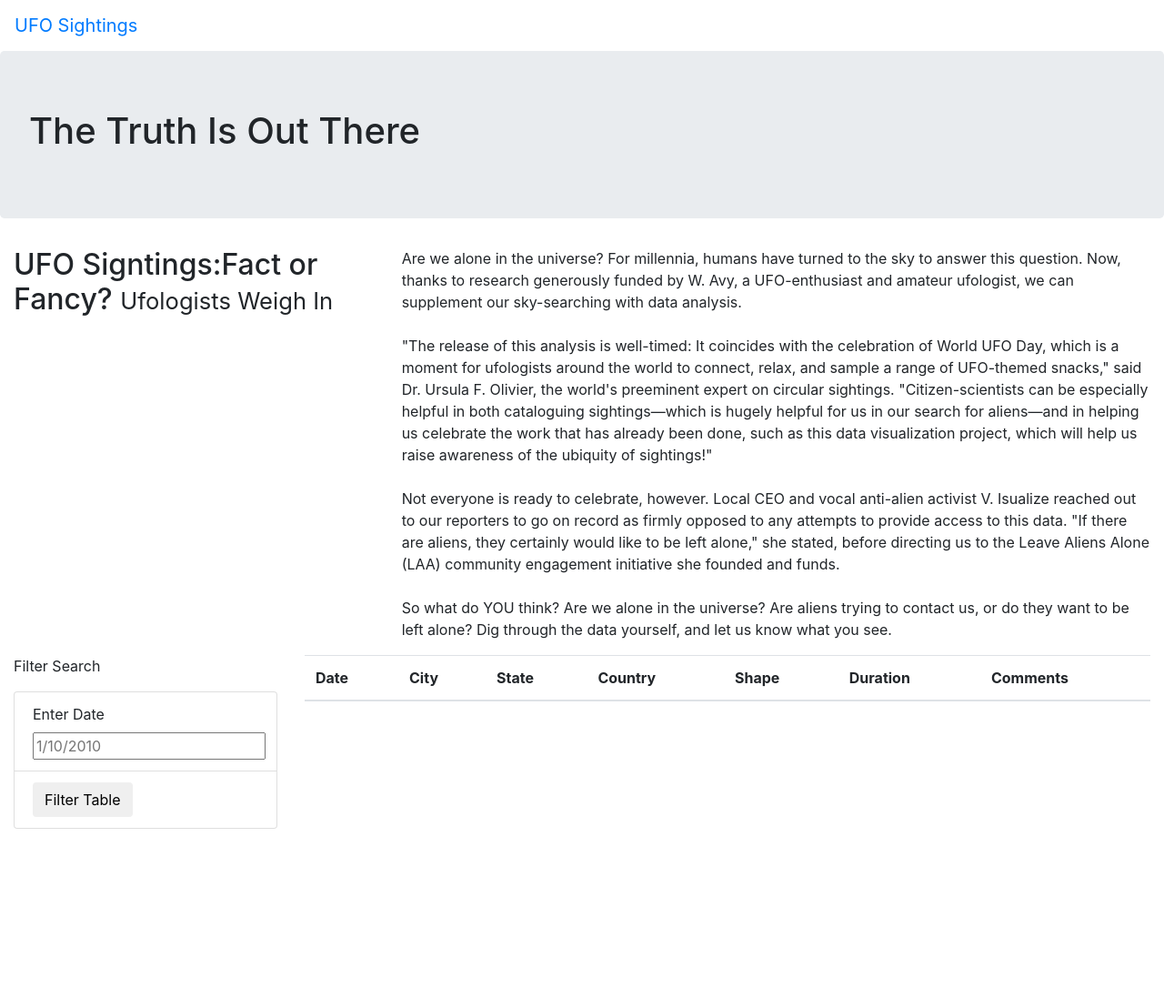
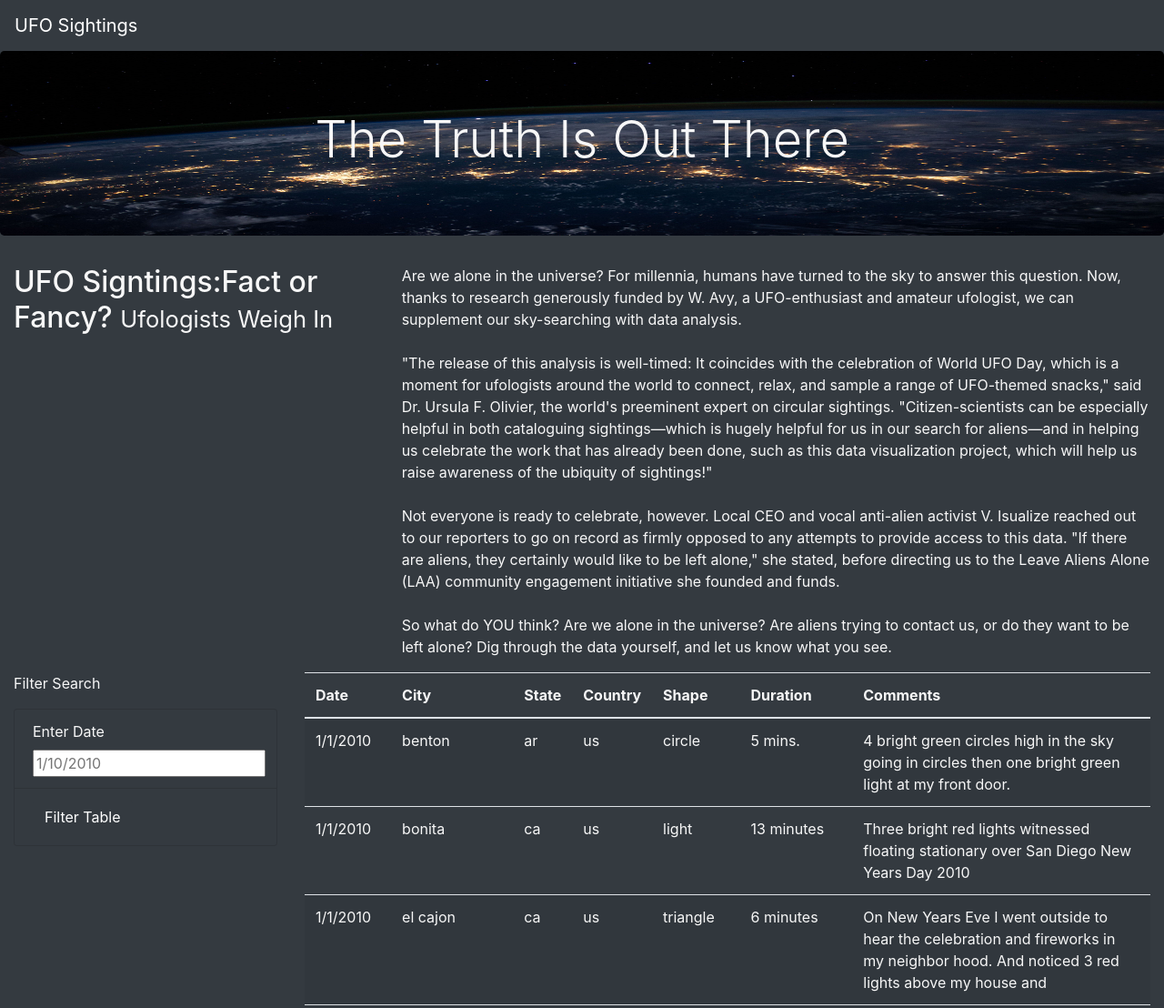
Before and after one commit to ejlaflure/UFOs, a plain HTML site: page index.html in a window 1280 px wide. Shown: the top 1108 px of the page at 91% size. Before the commit the page ends 911 px from the top, so only its background shows below. Drawn offline with nearby package versions, Linux system fonts and the light colour scheme.

Commit message:
adding rest of html and style elements to webpage

```diff
--- a/index.html
+++ b/index.html
@@ -12,14 +12,14 @@
     />
     <link rel="stylesheet" href="static/css/style.css">
 </head>
-<body>
+<body class="bg-dark">
     <div class="wrapper">
-        <nav class="navbar navbar-expand-lg">
+        <nav class="navbar navbar-dark bg-dark navbar-expand-lg">
             <!--- Navigation link to HTML file --->
             <a class="navbar-brand" href="index.html">UFO Sightings</a>
         </nav>
         <div class="jumbotron">
-            <h1>The Truth Is Out There</h1>
+            <h1 class="display-4">The Truth Is Out There</h1>
         </div>
         <div class="container-fluid">
             <div class="row">
@@ -56,15 +56,17 @@
             <div class="row">
                 <div class="col-md-3">
                     <!--- Filters for the Table --->
-                    <form>
+                    <form class="bg-dark">
                         <p>Filter Search</p>
-                        <ul class="list-group">
-                            <li class="list-group-item">
+                        <ul class="bg-dark list-group">
+                            <li class="bg-dark list-group-item">
                                 <label for="date">Enter Date</label>
                                 <input type="text" placeholder="1/10/2010" id="datetime" />
                             </li>
-                            <li class="list-group-item">
-                                <button id="filter-btn" type="button" class="btn btn-default">Filter Table</button>
+                            <li class="bg-dark list-group-item">
+                                <button id="filter-btn" type="button" class="btn btn-dark">
+                                    Filter Table
+                                </button>
                             </li>
                         </ul>
                     </form>
@@ -89,5 +91,8 @@
             </div>
         </div>
     </div>
+    <script src="https://cdnjs.cloudflare.com/ajax/libs/d3/4.11.0/d3.js"></script>
+    <script src="static/js/data.js"></script>
+    <script src="static/js/app.js"></script>
 </body>
 </html>
--- a/static/css/style.css
+++ b/static/css/style.css
@@ -0,0 +1,10 @@
+body {
+
+    color: #f7f7f7;
+}
+
+.jumbotron {
+    background-image: url("../images/nasa.jpg");
+    background-size: 100% 100%;
+    text-align: center;
+}
```
Also changed, not shown: static/images/nasa.jpg (added).
